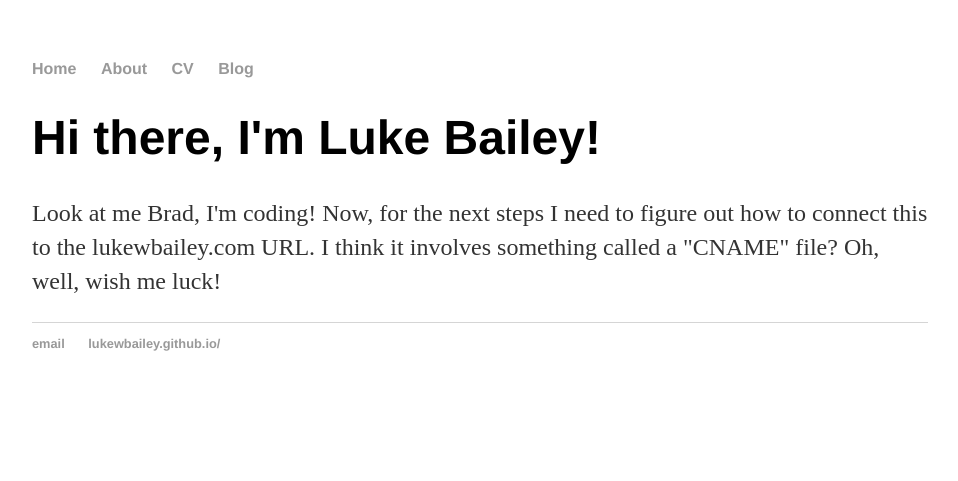
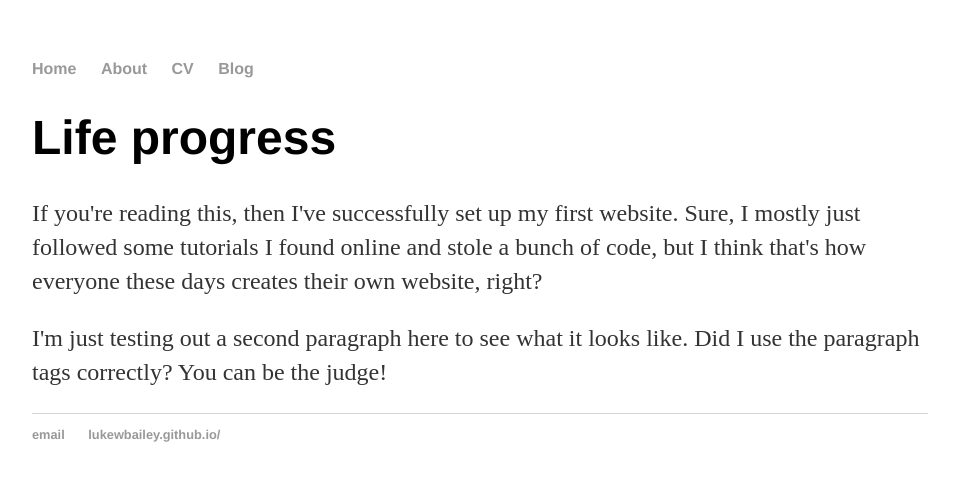
Before and after one commit to LukeWBailey/lukewbailey.github.io, a Jekyll site: the page built from index.html, in a window 1280 px wide. Shown: the top 481 px of the page, without its empty margins (160-1118 px from the left). Built offline with Jekyll 4.4.1, drawn with Linux system fonts in a browser that asks for light colours.

Commit message:
Update index.html
Testing with new nonsense content.

```diff
--- a/index.html
+++ b/index.html
@@ -1,9 +1,9 @@
 ---
 layout: default
-title: Luke Bailey, First Attempt
+title: Luke Bailey
 ---
 <div class="blurb">
-	<h1>Hi there, I'm Luke Bailey!</h1>
-	<p>Look at me Brad, I'm coding! Now, for the next steps I need to figure out how to connect this to the lukewbailey.com URL.
-	I think it involves something called a "CNAME" file? Oh, well, wish me luck!</a></p>
+	<h1>Life progress</h1>
+	<p>If you're reading this, then I've successfully set up my first website. Sure, I mostly just followed some tutorials I found online and stole a bunch of code, but I think that's how everyone these days creates their own website, right?</a></p>
+	<p>I'm just testing out a second paragraph here to see what it looks like. Did I use the paragraph tags correctly? You can be the judge!</p>
 </div><!-- /.blurb -->
```
